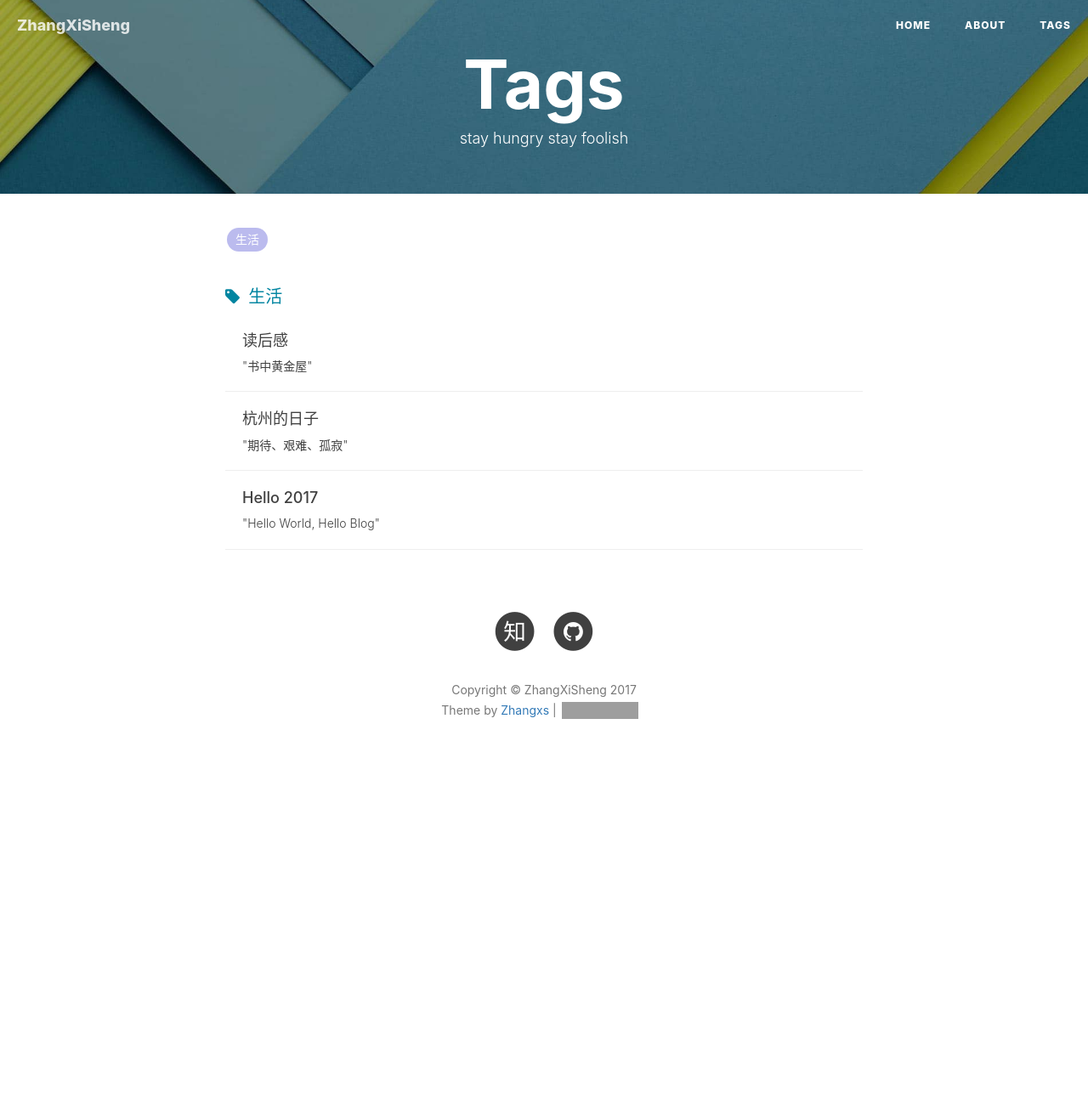
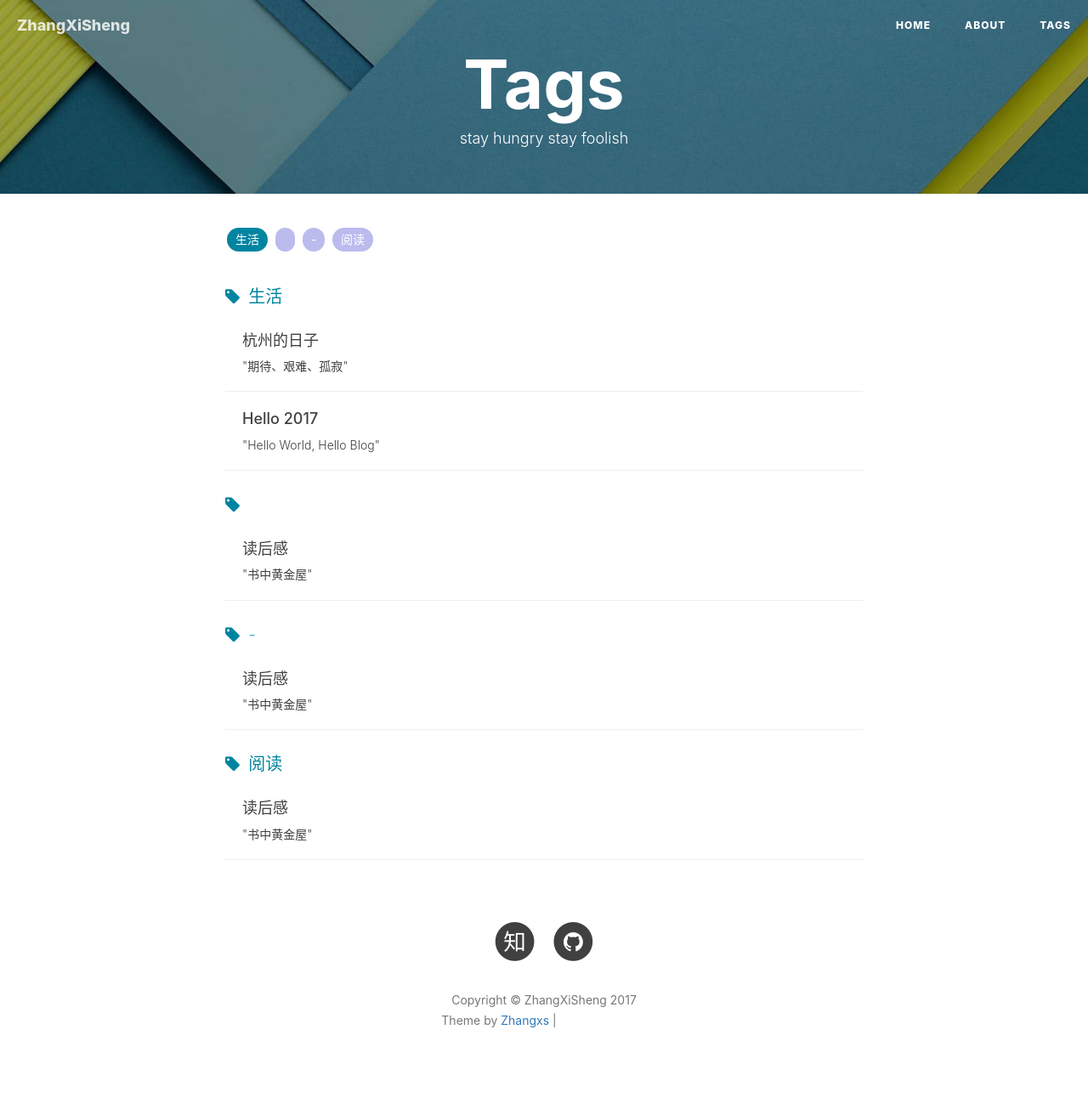
Before and after one commit to mrzhangxisheng/mrzhangxisheng.github.io, a Jekyll site: the page built from tags.html, in a window 1280 px wide. Shown: the whole page at 85% size. Built offline with Jekyll 4.4.1, drawn with Linux system fonts in a browser that asks for light colours; nearby versions of some CDN libraries; comment, search, counter and statistics services are not loaded; before the commit the page ends 940 px from its top, so only the background shows below that; grey boxes are pictures that could not be loaded.

Commit message:
Update 2017-07-02-book-readerResponse.markdown

```diff
--- a/_posts/2017-07-02-book-readerResponse.markdown
+++ b/_posts/2017-07-02-book-readerResponse.markdown
@@ -7,7 +7,7 @@
 header-img: "img/post-bgbook-2017.jpg"
 catalog: true
 tags:
-    - 生活
+    - 阅读
 ---
 
 
```
